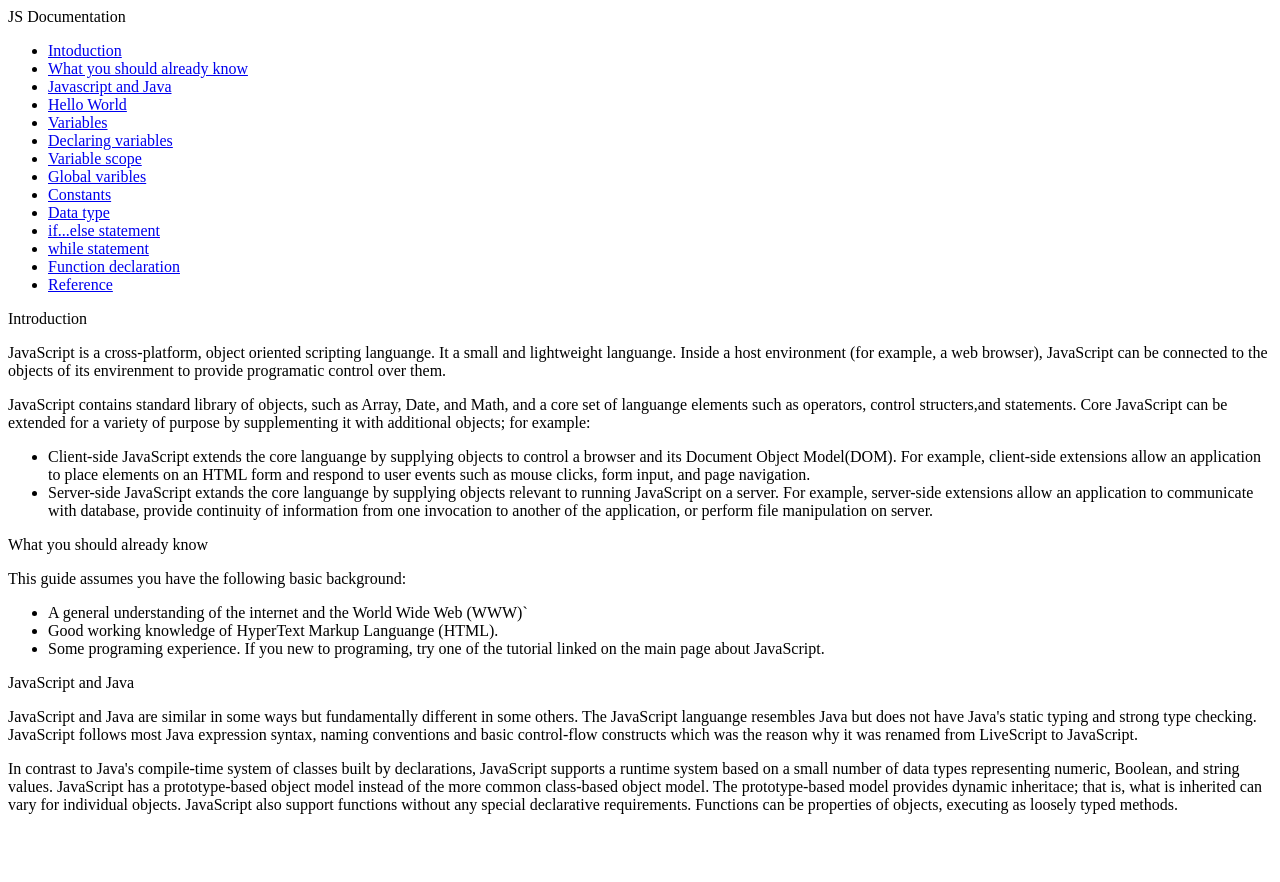
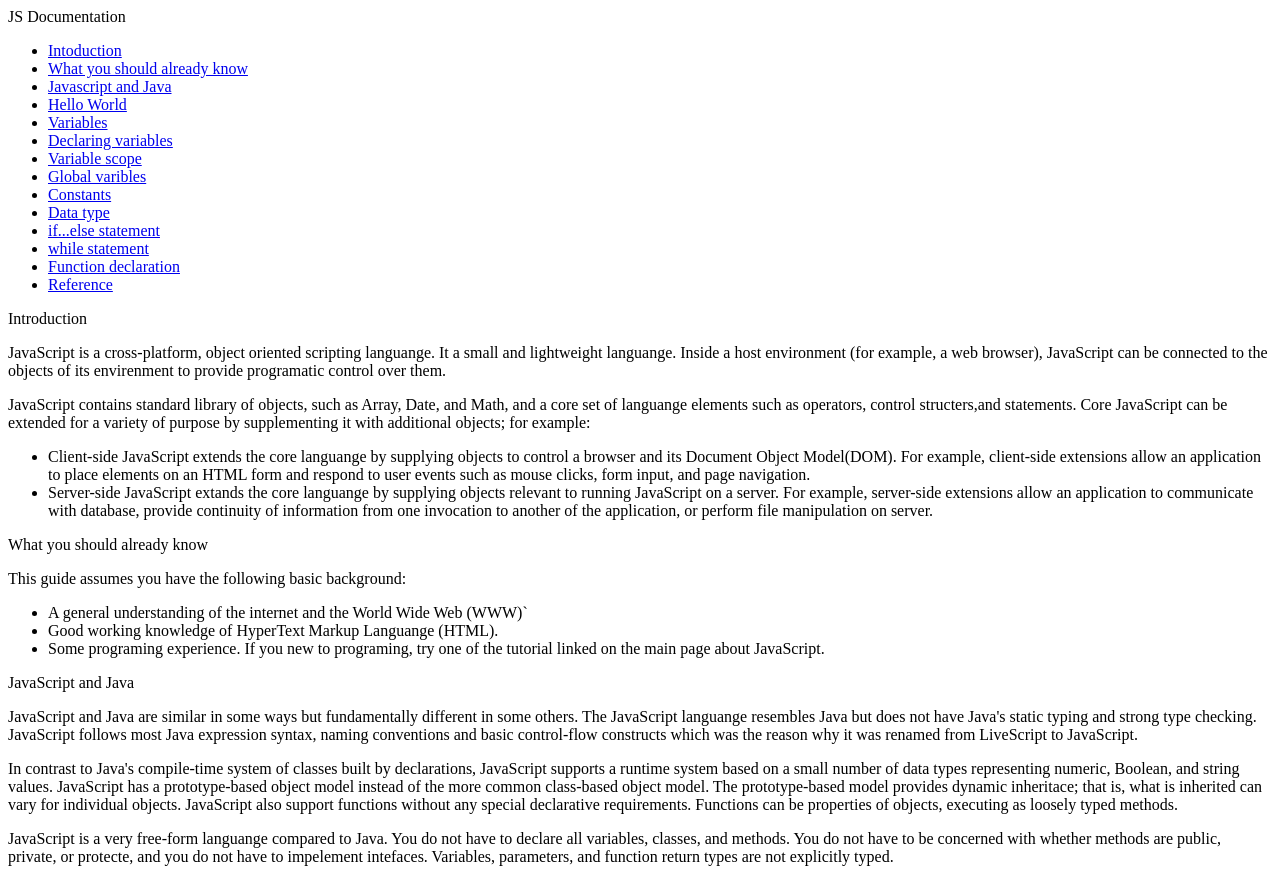
Before and after one commit to abfar481/technical-documentation, a plain HTML site: page index.html in a window 1280 px wide. Before the commit the page ends 830 px from the top, so only its background shows below. Drawn offline with Linux system fonts and the light colour scheme.

Commit message:
Add another paragraph

```diff
--- a/index.html
+++ b/index.html
@@ -98,7 +98,10 @@
                 </p>
 
                 <p>
-
+                    JavaScript is a very free-form languange compared to Java. You do not have to declare all variables,
+                    classes, and methods. You do not have to be concerned with whether methods are public, private, or
+                    protecte, and you do not have to impelement intefaces. Variables, parameters, and function return
+                    types are not explicitly typed.
                 </p>
 
             </article>
```
